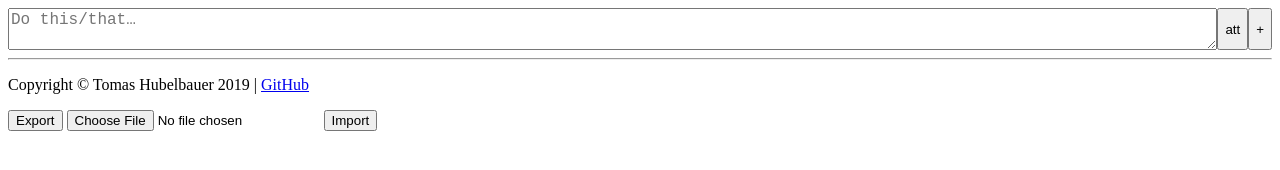
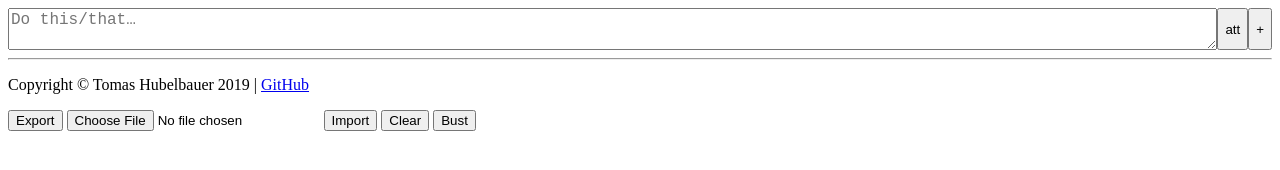
Before and after one commit to TomasHubelbauer/agendum, a plain HTML site: page index.html in a window 1280 px wide. Drawn offline with Linux system fonts and the light colour scheme.

Commit message:
Add buttons for wiping the DB and busting cache

```diff
--- a/index.html
+++ b/index.html
@@ -24,6 +24,8 @@
       <button id="exportButton">Export</button>
       <input id="importInput" type="file" accept="application/json" />
       <button id="importButton">Import</button>
+      <button id="clearButton">Clear</button>
+      <button id="bustButton">Bust</button>
     </div>
   </body>
 </html>
```
